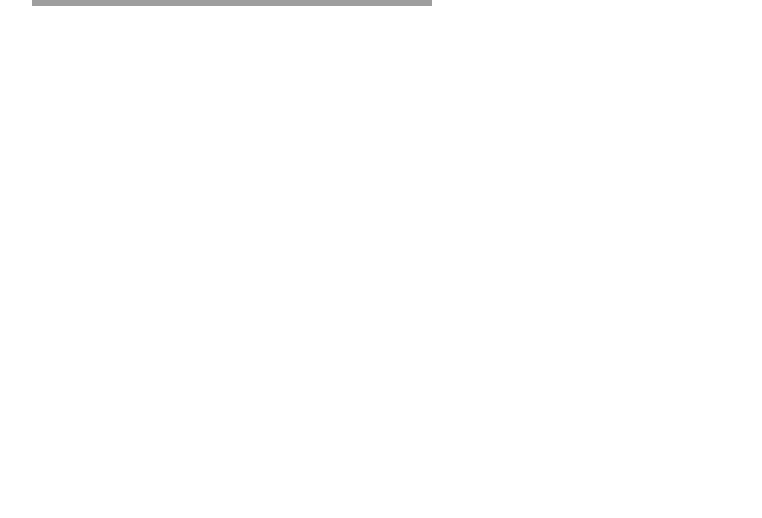
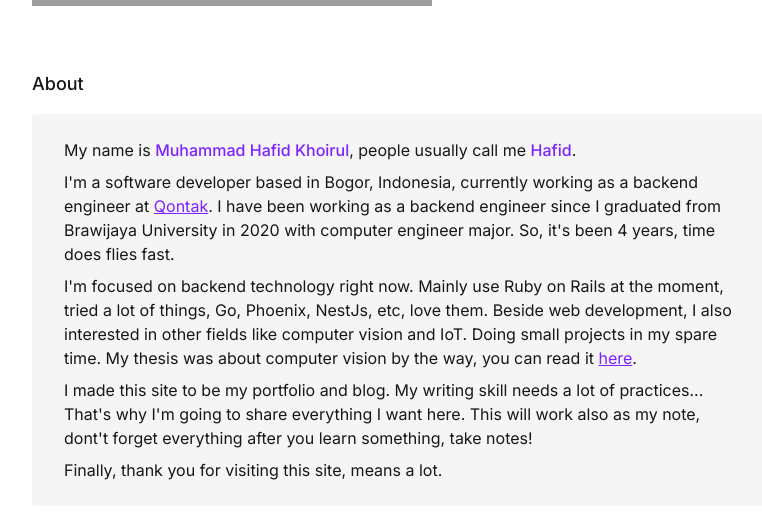
Before and after one commit to mhafidk/blog, a SvelteKit app: page / in a window 1280 px wide. Shown: the part 2154-2672 px from the top of the page, without its empty margins (240-1002 px from the left). Before the commit the page ends 2224 px from the top, so only its background shows below. Built offline with nearby package versions, Linux system fonts and the light colour scheme; grey boxes are pictures that could not be loaded.

Commit message:
add about section

```diff
--- a/src/app.html
+++ b/src/app.html
@@ -1,5 +1,5 @@
 <!doctype html>
-<html lang="en">
+<html lang="en" class="scroll-smooth">
 	<head>
 		<meta charset="utf-8" />
 		<meta name="viewport" content="width=device-width, initial-scale=1" />
--- a/src/routes/+page.svelte
+++ b/src/routes/+page.svelte
@@ -128,3 +128,42 @@
 		</p>
 	</div>
 </div>
+<div class="mt-16">
+	<h2 class="text-lg font-medium" id="about">About</h2>
+	<div class="mt-4 rounded bg-neutral-100">
+		<div class="px-8 py-6">
+			<p class="">
+				My name is <span class="font-medium text-violet-600">Muhammad Hafid Khoirul</span>, people
+				usually call me
+				<span class="font-medium text-violet-600">Hafid</span>.
+			</p>
+			<p class="mt-2">
+				I'm a software developer based in Bogor, Indonesia, currently working as a backend engineer
+				at <a
+					class="text-violet-600 underline hover:text-violet-700"
+					href="https://www.qontak.com"
+					target="_blank"
+					rel="norefferer">Qontak</a
+				>. I have been working as a backend engineer since I graduated from Brawijaya University in
+				2020 with computer engineer major. So, it's been 4 years, time does flies fast.
+			</p>
+			<p class="mt-2">
+				I'm focused on backend technology right now. Mainly use Ruby on Rails at the moment, tried a
+				lot of things, Go, Phoenix, NestJs, etc, love them. Beside web development, I also
+				interested in other fields like computer vision and IoT. Doing small projects in my spare
+				time. My thesis was about computer vision by the way, you can read it <a
+					class="text-violet-600 underline hover:text-violet-700"
+					href="https://j-ptiik.ub.ac.id/index.php/j-ptiik/article/view/7129"
+					target="_blank"
+					rel="norefferer">here</a
+				>.
+			</p>
+			<p class="mt-2">
+				I made this site to be my portfolio and blog. My writing skill needs a lot of practices...
+				That's why I'm going to share everything I want here. This will work also as my note, dont't
+				forget everything after you learn something, take notes!
+			</p>
+			<p class="mt-2">Finally, thank you for visiting this site, means a lot.</p>
+		</div>
+	</div>
+</div>
```
